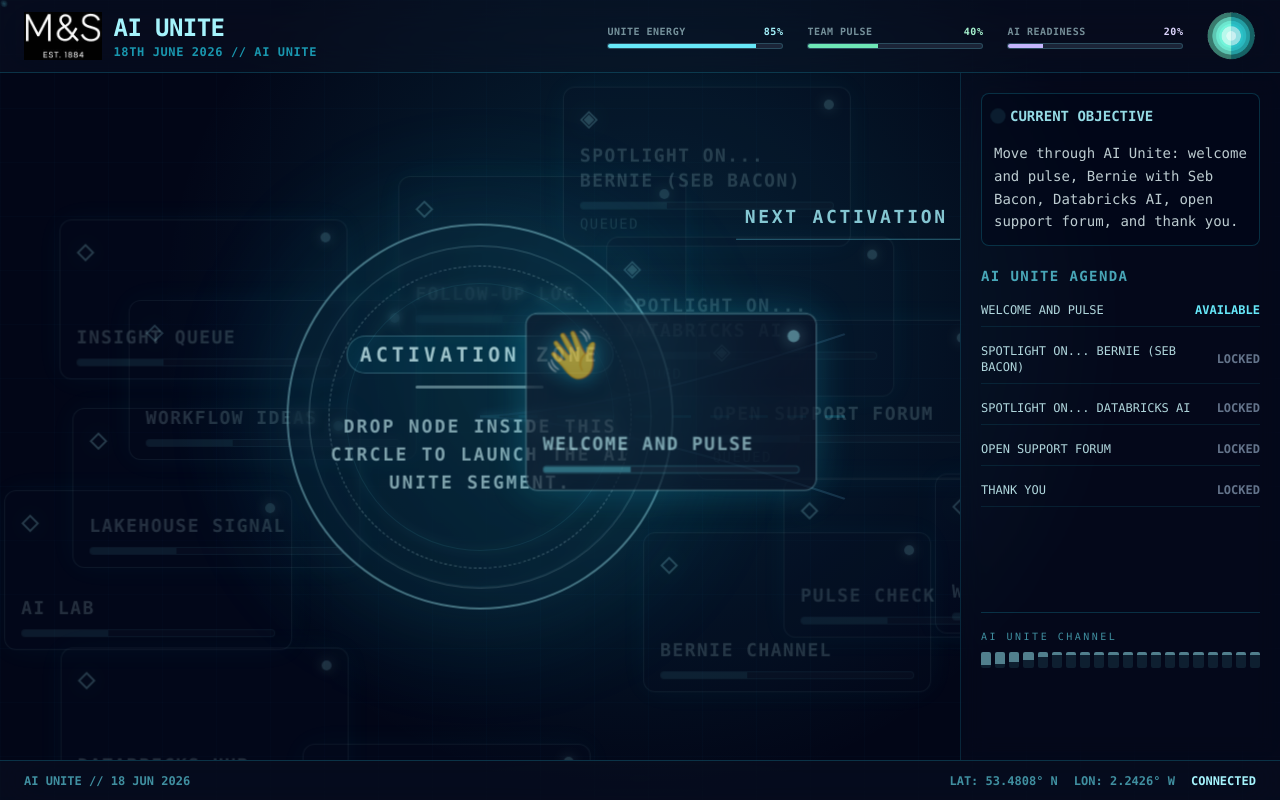
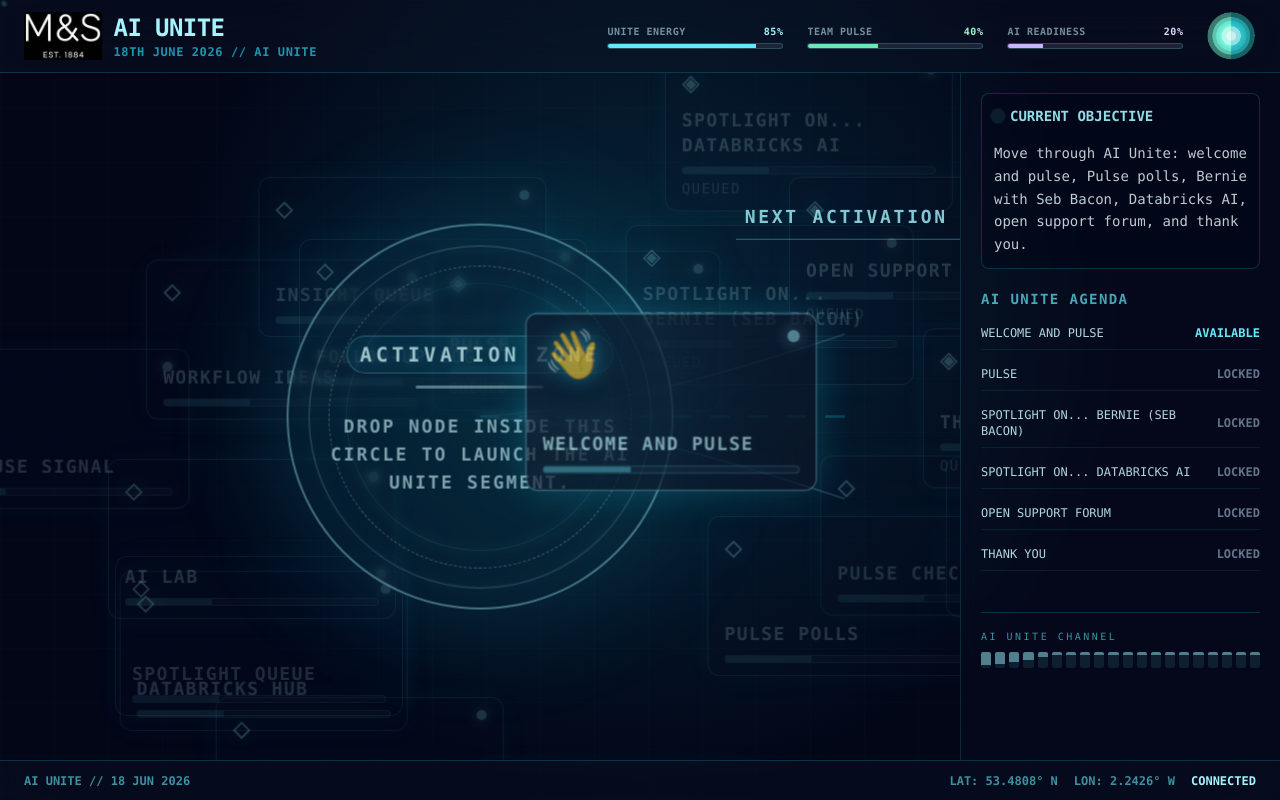
Before and after one commit to AndyMcCourt/AI_Driven_Finance_Presentation, a React (Vite) app: page / in a window 1280 px wide. Both pictures are taken after a click on the button "Launch". Built offline with nearby package versions, Linux system fonts and the light colour scheme.

Commit message:
Add Pulse polls agenda segment

```diff
--- a/components/GameView.tsx
+++ b/components/GameView.tsx
@@ -18,6 +18,8 @@
   'Team Pulse',
   'Welcome Signal',
   'Pulse Check',
+  'Pulse Polls',
+  'Poll Results',
   'Bernie Channel',
   'Seb Bacon Spotlight',
   'Spotlight Queue',
@@ -410,7 +412,7 @@
               <span className="w-2 h-2 bg-cyan-300 rounded-full animate-ping" />
               CURRENT OBJECTIVE
             </h3>
-            <p className="text-sm text-cyan-50/80 leading-relaxed">Move through AI Unite: welcome and pulse, Bernie with Seb Bacon, Databricks AI, open support forum, and thank you.</p>
+            <p className="text-sm text-cyan-50/80 leading-relaxed">Move through AI Unite: welcome and pulse, Pulse polls, Bernie with Seb Bacon, Databricks AI, open support forum, and thank you.</p>
           </div>
 
           <div className="flex-1 flex flex-col gap-4">
--- a/constants.tsx
+++ b/constants.tsx
@@ -10,9 +10,24 @@
       'Joined by Oliver Healey from the AI adoption team.',
       'Drop-in sessions start next Thursday.',
       'Check the team pulse.',
+      'Pulse polls walkthrough.',
       'Spotlight on... Bernie',
       'Spotlight on... Databricks AI Assisted Development',
       'Open Floor'
+    ]
+  }
+];
+
+const pulseVisuals = [
+  {
+    id: 'pulse-polls-visual',
+    label: 'Pulse Polls',
+    image: 'https://images.unsplash.com/photo-1551836022-d5d88e9218df?auto=format&fit=crop&q=80&w=1200',
+    description: 'Create space to go through the Pulse polls and discuss the signals coming back from the room.',
+    points: [
+      'Walk through the poll responses.',
+      'Highlight themes, surprises and areas of alignment.',
+      'Use the results to shape discussion for the rest of the session.'
     ]
   }
 ];
@@ -81,6 +96,7 @@
       'Joined by Oliver Healey from the AI adoption team.',
       'Drop-in sessions start next Thursday.',
       'Check the team pulse.',
+      'Pulse polls walkthrough.',
       'Spotlight on... Bernie',
       'Spotlight on... Databricks AI Assisted Development',
       'Open Floor'
@@ -89,6 +105,21 @@
     icon: '👋',
     status: 'available',
     coordinates: { x: 25, y: 30 }
+  },
+  {
+    id: 'pulse-polls',
+    title: 'Pulse',
+    strapline: 'Go through the polls.',
+    content: 'Review the Pulse poll results with the team and use them to guide the discussion.',
+    bullets: [
+      'Walk through the poll responses.',
+      'Call out the strongest themes and any surprises.',
+      'Capture discussion points to carry into the next segments.'
+    ],
+    visuals: pulseVisuals,
+    icon: '📊',
+    status: 'locked',
+    coordinates: { x: 42, y: 46 }
   },
   {
     id: 'bernie-spotlight',
@@ -101,7 +132,7 @@
     visuals: bernieVisuals,
     icon: '🔦',
     status: 'locked',
-    coordinates: { x: 50, y: 60 }
+    coordinates: { x: 58, y: 60 }
   },
   {
     id: 'databricks-ai-spotlight',
--- a/metadata.json
+++ b/metadata.json
@@ -1,5 +1,5 @@
 {
   "name": "AI Unite",
-  "description": "A futuristic AI Unite dashboard for 18th June 2026. Drag agenda nodes into the central activation zone to launch welcome and pulse, Bernie with Seb Bacon, and Databricks AI.",
+  "description": "A futuristic AI Unite dashboard for 18th June 2026. Drag agenda nodes into the central activation zone to launch welcome and pulse, Pulse polls, Bernie with Seb Bacon, and Databricks AI.",
   "requestFramePermissions": []
 }
```
